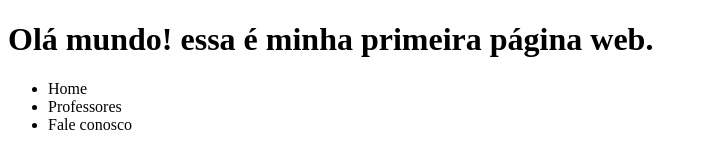
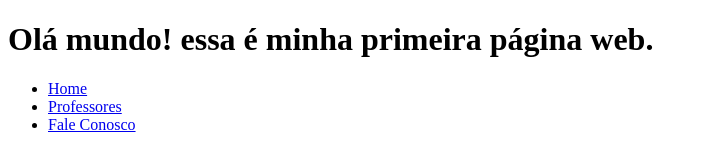
Before and after one commit to rochagab/projeto-HTML-2022, a plain HTML site: page index.html in a window 1280 px wide. Shown: the whole page, without its empty margins (0-706 px from the left). Drawn offline with Linux system fonts and the light colour scheme.

Commit message:
Link no header

```diff
--- a/index.html
+++ b/index.html
@@ -9,9 +9,9 @@
             <h1>Olá mundo! essa é minha primeira página web.</h1>
             <nav>
                 <ul>
-                    <li>Home</li>
-                    <li>Professores</li>
-                    <li>Fale conosco</li>
+                    <li><a href="index.html">Home</a></li>
+                    <li><a href="https://google.com.br"> Professores</a></li>
+                    <li><a href="FaleConosco.com.html"> Fale Conosco</a></li>
                 </ul>
             </nav>
         </header>
```
